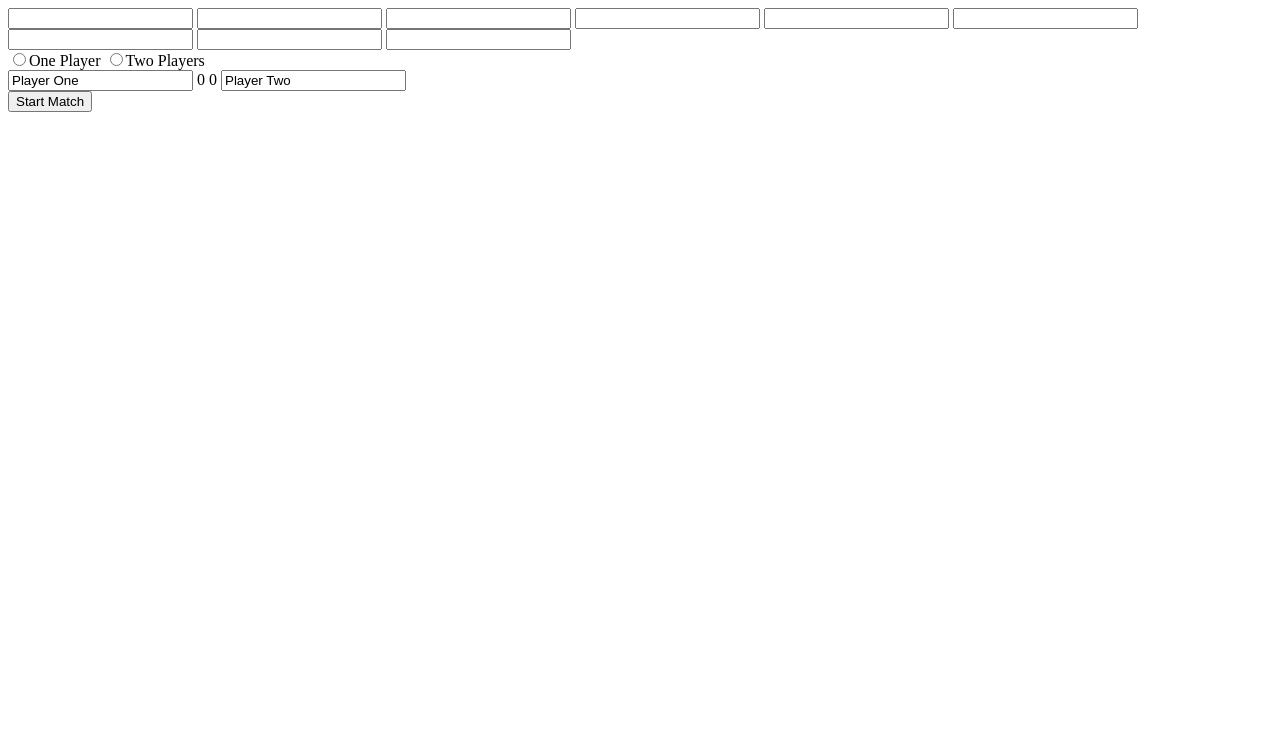
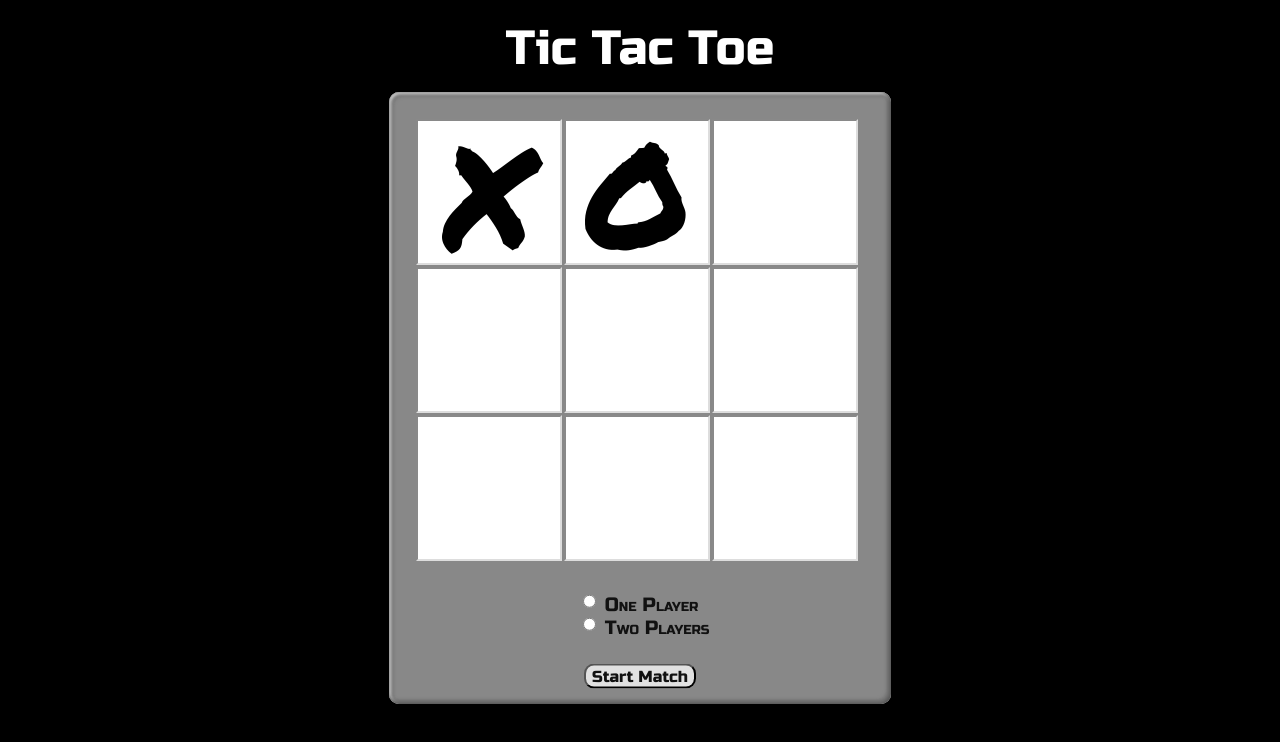
Before and after one commit to kaldric2/TicTacToe, a plain HTML site: page index.html in a window 1280 px wide. Drawn offline with Linux system fonts and the light colour scheme; a web font is replaced by a local one.

Commit message:
Initial CSS complete

```diff
--- a/_css/styles.css
+++ b/_css/styles.css
@@ -4,3 +4,105 @@
     font-family: 'Permanent Marker', cursive;
     font-family: 'Gloria Hallelujah', cursive;
 */
+
+body {
+    background-color: #000;
+}
+
+header {
+    margin: 20px auto 0;
+    color: #fff;
+    font-family: 'Russo One', sans-serif;
+    font-size: 3em;
+    text-align: center;
+}
+
+.mainContainer {
+    margin: 15px auto 25px;
+    padding: 1px;
+    width: 500px;
+    height: 610px;
+    background-color: #888;
+    box-shadow: -1px -1px 3px 1px #555 inset, 1px 1px 3px 1px #ddd inset, -3px -3px 3px 2px #777 inset, 3px 3px 3px 2px #777 inset;
+    border-radius: 10px;
+}
+
+.gameBoard {
+    margin: 25px;
+    width: 450px;
+    height: 450px;
+}
+
+.gameCell {
+    width: 142px;
+    height: 142px;
+    margin: 1px;
+    border: 2px inset #ddd;
+    background-color: #fff;
+    float: left;
+    font-family: 'Permanent Marker', cursive;
+    font-size: 9em;
+    text-align: center;
+}
+
+.gameCellText {
+    display: block;
+    position: relative;
+    top: 50%;
+    transform: translateY(-50%);
+}
+
+.playerSelectionDiv {
+    margin: 5px auto;
+    width: 150px;
+    height: 60px;
+    /*text-align: center;*/
+}
+
+.playerSelectionSpan {
+    /*display: block;
+    position: relative;
+    top: 50%;
+    transform: translateY(-50%);*/
+}
+
+.playerLabel {
+    float: left;
+    margin-left: 13px;
+    color: #111;
+    font-variant: small-caps;
+    font-family: 'Russo One', sans-serif;
+    font-size: 1.2em;
+    text-align: center;
+    position: relative;
+}
+
+.playerLabel > input {
+    display: inline-block;;
+    position: relative;
+    /*top: 50%;*/
+    transform: translateY(-25%);
+}
+
+.buttonDiv {
+    width: 150px;
+    height: 25px;
+    margin: 5px auto;
+    text-align: center;
+}
+
+.buttonSpan {
+    display: block;
+    position: relative;
+    top: 50%;
+    transform: translateY(-50%);
+}
+
+input[type="button"] {
+    background-color: rgba(255, 255, 255, 0.75);
+    border-radius: 10px;
+    font-size: 1em;
+    margin-top: 10px;
+    color: #111;
+    font-family: 'Russo One', sans-serif;
+}
--- a/index.html
+++ b/index.html
@@ -4,35 +4,40 @@
         <meta charset="utf-8">
         <meta name="viewport" content="width=device-width, initial-scale=1.0">
         <title>Tic Tac Toe</title>
-        <link href="https://fonts.googleapis.com/css?family=Damion|Gloria+Hallelujah|Gochi+Hand|Permanent+Marker" rel="stylesheet">
+        <link href="https://fonts.googleapis.com/css?family=Damion|Gloria+Hallelujah|Gochi+Hand|Permanent+Marker|Russo+One" rel="stylesheet">
         <link rel="stylesheet" href="_css/styles.css">
     </head>
     <body>
+        <header>
+            Tic Tac Toe
+        </header>
         <main class="mainContainer">
             <section class="gameBoard">
-                <input type="text" class="gameCell 1-1">
-                <input type="text" class="gameCell 1-2">
-                <input type="text" class="gameCell 1-3">
-                <input type="text" class="gameCell 2-1">
-                <input type="text" class="gameCell 2-2">
-                <input type="text" class="gameCell 2-3">
-                <input type="text" class="gameCell 3-1">
-                <input type="text" class="gameCell 3-2">
-                <input type="text" class="gameCell 3-3">
+                <div class="gameCell 1-1"><span class="gameCellText">X</span></div>
+                <div class="gameCell 1-2"><span class="gameCellText">O</span></div>
+                <div class="gameCell 1-3"><span class="gameCellText"></span></div>
+                <div class="gameCell 2-1"><span class="gameCellText"></span></div>
+                <div class="gameCell 2-2"><span class="gameCellText"></span></div>
+                <div class="gameCell 2-3"><span class="gameCellText"></span></div>
+                <div class="gameCell 3-1"><span class="gameCellText"></span></div>
+                <div class="gameCell 3-2"><span class="gameCellText"></span></div>
+                <div class="gameCell 3-3"><span class="gameCellText"></span></div>
             </section>
-            <section class="gameControls" method="get">
-                <div class="playerSelection">
-                    <label><input type="radio" name="players" value="1">One Player</label>
-                    <label><input type="radio" name="players" value="2">Two Players</label>
+            <section class="gameControls">
+                <div class="playerSelectionDiv">
+                    <!-- <span class="playerSelectionSpan"> -->
+                        <label class="playerLabel"><input type="radio" name="players" value="1"> One Player</label>
+                        <label class="playerLabel"><input type="radio" name="players" value="2"> Two Players</label>
+                    <!-- </span> -->
                 </div>
-                <div class="playerScores">
+                <!-- <div class="playerScores">
                     <input type="text" name="p1Name" value="Player One">
                     <span class="p1Score">0</span>
                     <span class="p2Score">0</span>
                     <input type="text" name="p2Name" value="Player Two">
-                </div>
-                <div>
-                    <input type="button" name="newStartButton" value="Start Match">
+                </div> -->
+                <div class="buttonDiv">
+                    <span class="buttonSpan"><input type="button" name="newStartButton" value="Start Match"></span>
                 </div>
             </section>
         </main>
```
